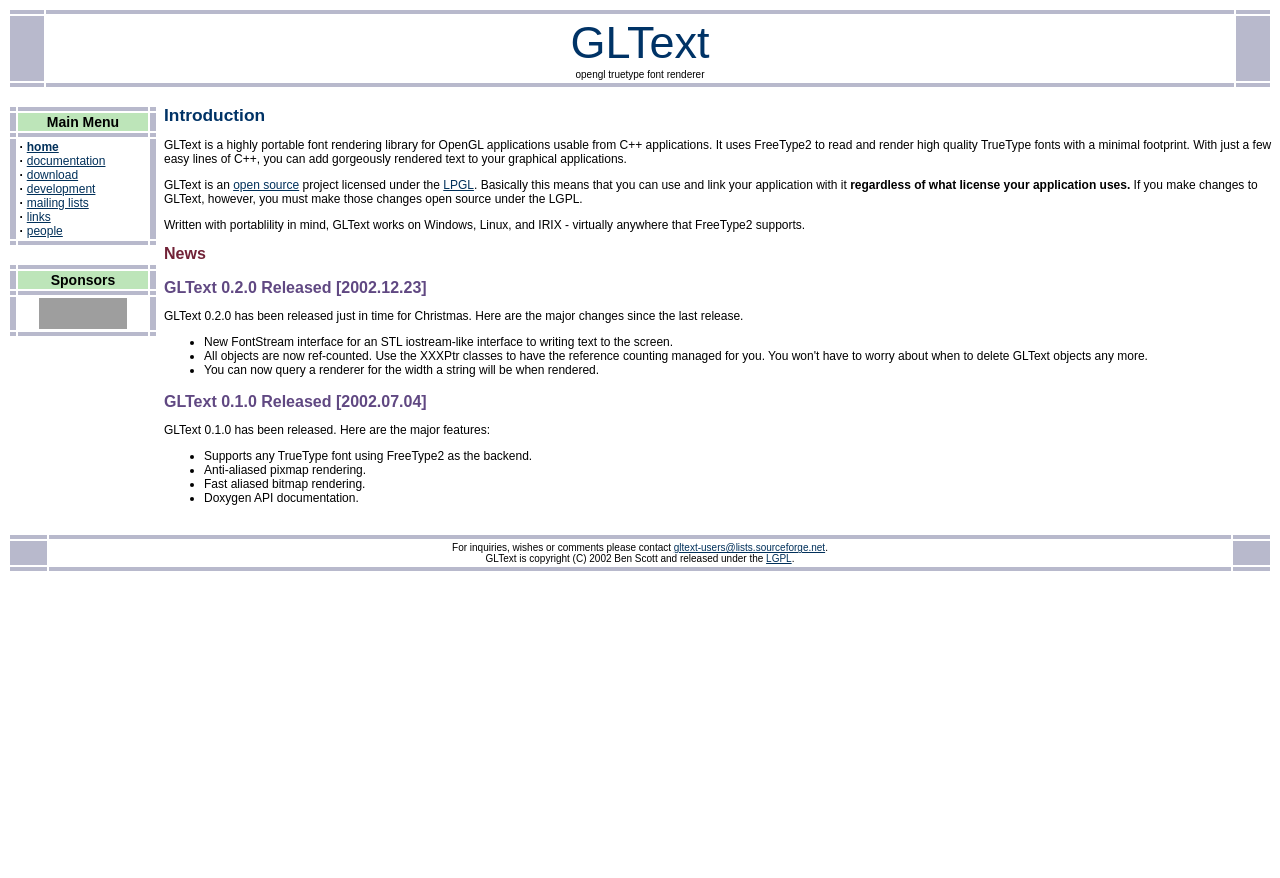
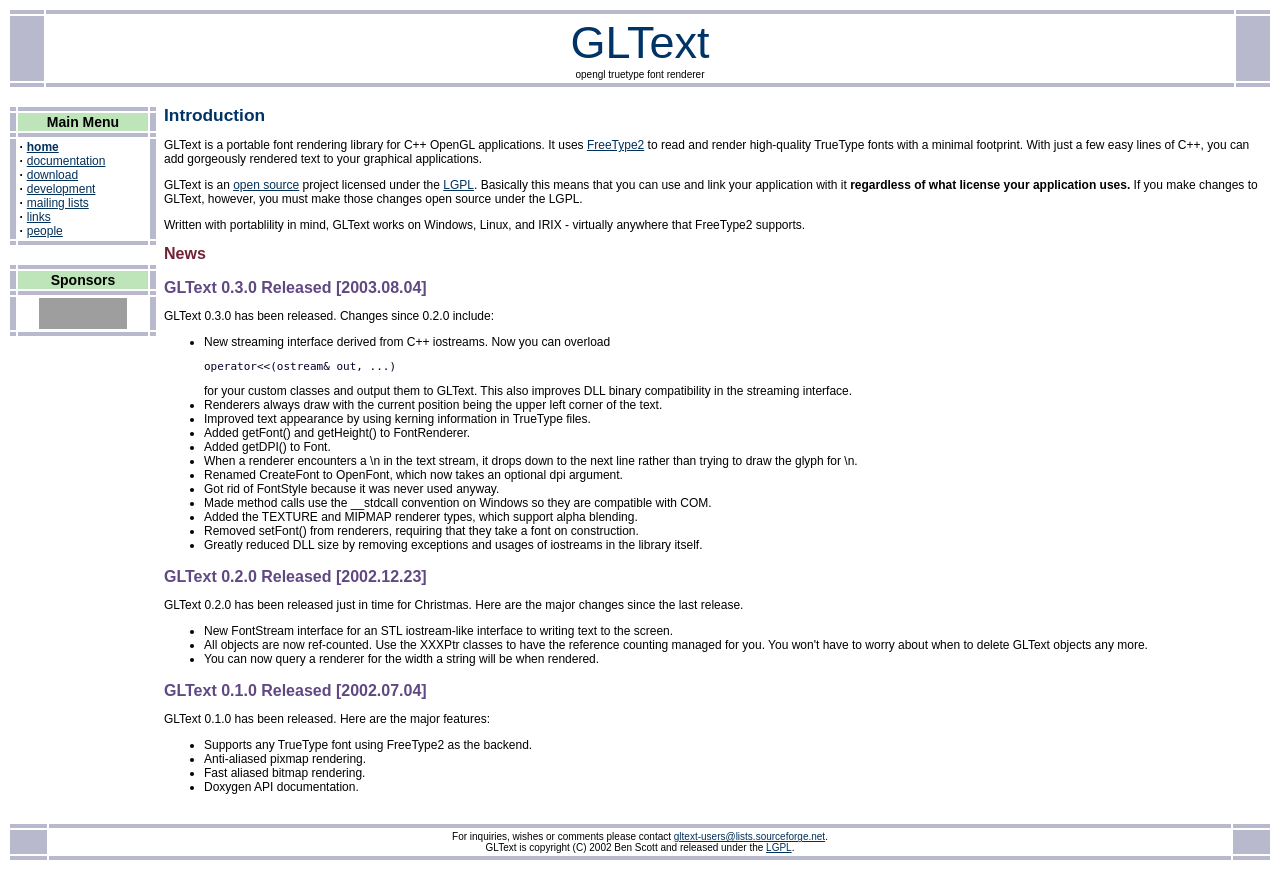
Before and after one commit to chadaustin/gltext, a PHP site: page /home.php in a window 1280 px wide. Before the commit the page ends 571 px from the top, so only its background shows below. Run offline with PHP 8.4, Linux system fonts and the light colour scheme; grey boxes are pictures that could not be loaded.

Commit message:
updating web site for 0.3.0 release
git-svn-id: file:///desktop/SourceForge%20Backup/gltext/svnrepos/trunk@144 50dcfde6-9711-4529-806c-7900125e0fc8

```diff
--- a/web/docs.php
+++ b/web/docs.php
@@ -1,5 +1,5 @@
 <?php
-// $Id: docs.php,v 1.3 2002-12-24 01:12:59 nonchocoboy Exp $
+// $Id: docs.php,v 1.4 2003-08-05 03:22:09 aegis Exp $
 include 'common.inc';
 layoutHeader('documentation', 'documentation');
 ?>
@@ -12,8 +12,8 @@
 href="http://www.doxygen.org">doxygen</a>. The API documentation is available
 in the following formats: <br>
 <strong>&middot;</strong> Browse <a href="doc/api/">online</a>.<br>
-<strong>&middot;</strong> Download as <a href="doc/gltext-0.2.0-api.html.tar.gz">HTML</a>.<br>
-<strong>&middot;</strong> Download as <a href="doc/gltext-0.2.0-api.man.tar.gz">Man pages</a>.<br>
+<strong>&middot;</strong> Download as <a href="doc/gltext-0.3.0-api.html.tar.gz">HTML</a>.<br>
+<strong>&middot;</strong> Download as <a href="doc/gltext-0.3.0-api.man.tar.gz">Man pages</a>.<br>
 
 <?php
 layoutFooter();
--- a/web/home.php
+++ b/web/home.php
@@ -1,5 +1,5 @@
 <?php
-// $Id: home.php,v 1.3 2002-12-23 23:44:40 nonchocoboy Exp $
+// $Id: home.php,v 1.4 2003-08-05 03:22:09 aegis Exp $
 include 'common.inc';
 layoutHeader('home', 'home');
 ?>
@@ -7,15 +7,17 @@
 <h1>Introduction</h1>
 
 <p>
-GLText is a highly portable font rendering library for OpenGL applications
-usable from C++ applications. It uses FreeType2 to read and render high quality
-TrueType fonts with a minimal footprint. With just a few easy lines of C++, you
-can add gorgeously rendered text to your graphical applications.
+GLText is a portable font rendering library for C++ OpenGL
+applications.  It uses <a
+href="http://www.freetype.org/">FreeType2</a> to read and render
+high-quality TrueType fonts with a minimal footprint. With just a few
+easy lines of C++, you can add gorgeously rendered text to your
+graphical applications.
 </p>
 
 <p>
 GLText is an <a href="http://opensource.org">open source</a> project licensed
-under the <a href="http://opensource.org/licenses/lgpl-license.html">LPGL</a>.
+under the <a href="http://opensource.org/licenses/lgpl-license.html">LGPL</a>.
 Basically this means that you can use and link your application with it
 <b>regardless of what license your application uses.</b> If you make changes to
 GLText, however, you must make those changes open source under the LGPL.
@@ -27,6 +29,38 @@
 </p>
 
 <h2>News</h2>
+
+<h3>GLText 0.3.0 Released [2003.08.04]</h3>
+<p>
+GLText 0.3.0 has been released. Changes since 0.2.0 include:
+</p>
+
+<ul>
+ <li>New streaming interface derived from C++ iostreams.  Now you can
+     overload <pre>operator&lt;&lt;(ostream& out, ...)</pre> for your
+     custom classes and output them to GLText.  This also improves DLL
+     binary compatibility in the streaming interface.</li>
+ <li>Renderers always draw with the current position being the upper
+     left corner of the text.</li>
+ <li>Improved text appearance by using kerning information in TrueType
+     files.</li>
+ <li>Added getFont() and getHeight() to FontRenderer.</li>
+ <li>Added getDPI() to Font.</li>
+ <li>When a renderer encounters a \n in the text stream, it drops down
+     to the next line rather than trying to draw the glyph for \n.</li>
+ <li>Renamed CreateFont to OpenFont, which now takes an optional dpi
+     argument.</li>
+ <li>Got rid of FontStyle because it was never used anyway.</li>
+ <li>Made method calls use the __stdcall convention on Windows so they
+     are compatible with COM.</li>
+ <li>Added the TEXTURE and MIPMAP renderer types, which support alpha
+     blending.</li>
+ <li>Removed setFont() from renderers, requiring that they take a font
+     on construction.</li>
+ <li>Greatly reduced DLL size by removing exceptions and usages of
+     iostreams in the library itself.</li>
+</ul>
+
 
 <h3>GLText 0.2.0 Released [2002.12.23]</h3>
 <p>
--- a/web/people.php
+++ b/web/people.php
@@ -1,5 +1,5 @@
 <?php
-// $Id: people.php,v 1.2 2002-07-04 05:59:24 nonchocoboy Exp $
+// $Id: people.php,v 1.3 2003-08-05 03:22:09 aegis Exp $
 include 'common.inc';
 layoutHeader('people', 'people');
 
@@ -36,7 +36,7 @@
    person('Ben Scott', 'mailto:nonchocoboy@users.sourceforge.net',
       'Developer and Project Manager'),
    person('Chad Austin', 'mailto:aegis@aegisknight.org',
-      'Autotools Master')
+      'Developer')
 ));
 
 layoutFooter();
```
Also changed, not shown: web/download.php (+11 -4 lines).
